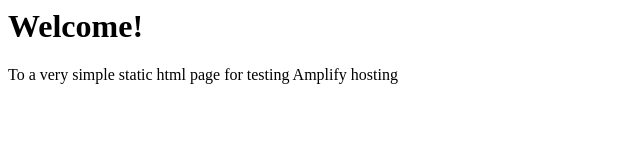
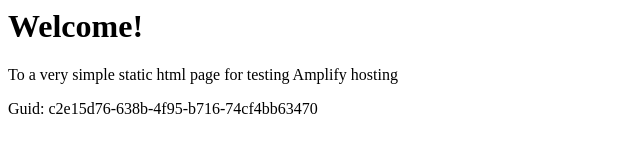
Before and after one commit to aws-aemilia-lhr/Github-PR-Commit-Integration-Test-DoNotTouch-Gith-OKSLNVO2-v1-preprod-eu-west-2, a website: page src/index.html in a window 1280 px wide. Shown: the whole page, without its empty margins (0-640 px from the left). Drawn offline with Linux system fonts and the light colour scheme.

Commit message:
commit from integ tests

```diff
--- a/src/index.html
+++ b/src/index.html
@@ -1,3 +1,5 @@
+
+
 <html lang="en">
 
 <head>
@@ -10,6 +12,6 @@
 <body>
     <h1>Welcome!</h1>
     <p>To a very simple static html page for testing Amplify hosting</p>
-</body>
+    <p>Guid: c2e15d76-638b-4f95-b716-74cf4bb63470</p></body>
 
 </html>
```
